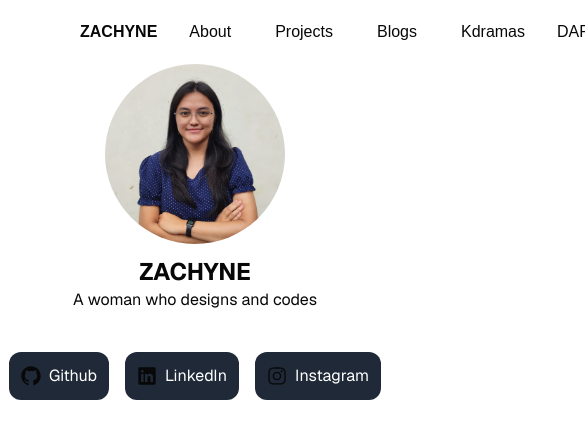
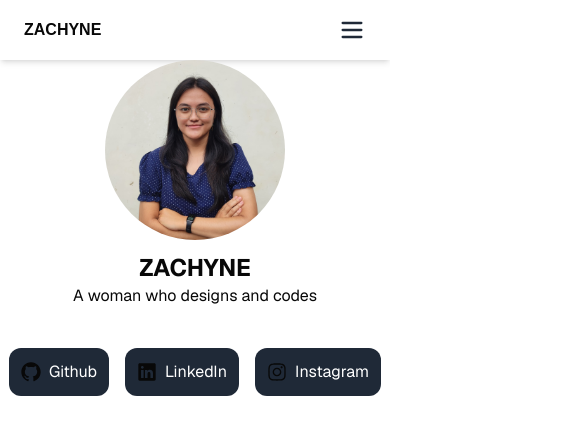
Before and after one commit to zachyne/portfolio, a Next.js app: page / in a window 390 px wide. Shown: the top 438 px of the page, 585 px wide, since content can reach past the window. Built offline with nearby package versions, Linux system fonts and the light colour scheme.

Commit message:
Added hamburger menu

```diff
--- a/src/app/components/Navbar.js
+++ b/src/app/components/Navbar.js
@@ -2,69 +2,74 @@
 
 import Link from "next/link";
 import { useState } from "react";
+import { Menu, X } from "lucide-react"; // For hamburger and close icons
 
 export default function Navbar() {
   const [active, setActive] = useState(null); // Track the clicked link
+  const [menuOpen, setMenuOpen] = useState(false); // Track menu visibility
 
   const handleClick = (path) => {
     setActive(path); // Set active link when clicked
+    setMenuOpen(false); // Close menu after clicking a link (optional)
   };
 
   return (
-    <div className="flex items-center justify-between px-20">
+    <div className="flex items-center justify-between px-6 md:px-20 py-4 shadow-md">
+      {/* Logo */}
       <div className="font-black text-md">
         <Link href="/">ZACHYNE</Link>
       </div>
 
-      <nav className="flex items-center m-5 justify-center">
+      {/* Hamburger Menu Button - Visible on Small Screens */}
+      <button
+        className="md:hidden text-gray-800"
+        onClick={() => setMenuOpen(!menuOpen)}
+      >
+        {menuOpen ? <X size={28} /> : <Menu size={28} />} {/* Toggle icon */}
+      </button>
+
+      {/* Desktop Navigation */}
+      <nav className="hidden md:flex items-center">
         <ul className="flex list-none gap-5">
-          <li>
+          {["/about", "/projects", "/blogs", "/kdramas"].map((path) => (
+            <li key={path}>
               <Link
-                href="/about"
-                onClick={() => handleClick("/about")}
+                href={path}
+                onClick={() => handleClick(path)}
                 className={`px-3 py-1 rounded transition ${
-                    active === "/about" ? "bg-gray-800 text-white" : "hover:bg-gray-500"
+                  active === path ? "bg-gray-800 text-white" : "hover:bg-gray-500"
                 }`}
               >
-              About
+                {path.replace("/", "")} {/* Converts "/about" to "ABOUT" */}
               </Link>
             </li>
-          <li>
+          ))}
+        </ul>
+      </nav>
+
+      {/* Mobile Navigation - Shown when menuOpen is true */}
+      {menuOpen && (
+        <nav className="absolute top-16 left-0 w-full bg-[#080808] shadow-lg md:hidden">
+          <ul className="flex flex-col items-center py-4 space-y-4">
+            {["/about", "/projects", "/blogs", "/kdramas"].map((path) => (
+              <li key={path}>
                 <Link
-                href="/projects"
-                onClick={() => handleClick("/projects")}
-                className={`px-3 py-1 rounded transition ${
-                    active === "/projects" ? "bg-gray-800 text-white" : "hover:bg-gray-500"
+                  href={path}
+                  onClick={() => handleClick(path)}
+                  className={`block px-4 py-2 rounded transition ${
+                    active === path ? "bg-gray-800 text-white" : "hover:bg-gray-500"
                   }`}
                 >
-                Projects
+                  {path.replace("/", "").toUpperCase()}
                 </Link>
               </li>
-          <li>
-                <Link
-                href="/blogs"
-                onClick={() => handleClick("/blogs")}
-                className={`px-3 py-1 rounded transition ${
-                    active === "/blogs" ? "bg-gray-800 text-white" : "hover:bg-gray-500"
-                }`}
-                >
-                Blogs
-                </Link>
-          </li>
-          <li>
-            <Link
-              href="/kdramas"
-              onClick={() => handleClick("/kdramas")}
-              className={`px-3 py-1 rounded transition ${
-                active === "/kdramas" ? "bg-gray-800 text-white" : "hover:bg-gray-500"
-              }`}
-            >
-              Kdramas
-            </Link>
-          </li>
+            ))}
           </ul>
         </nav>
-      <div>DARK</div>
+      )}
+
+      {/* Dark Mode Toggle Placeholder */}
+      <div className="hidden md:block">DARK</div>
     </div>
   );
 }
```
Lines whose indentation alone changed are shown as unchanged.
